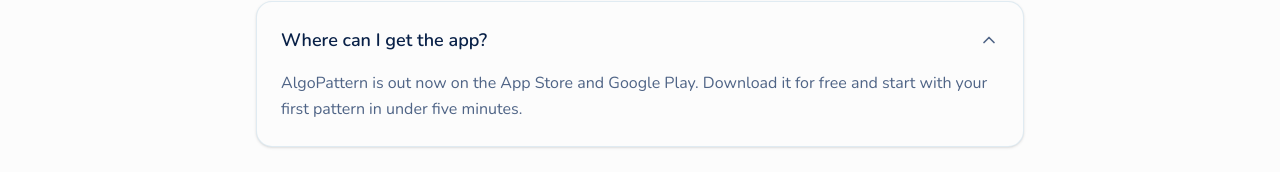
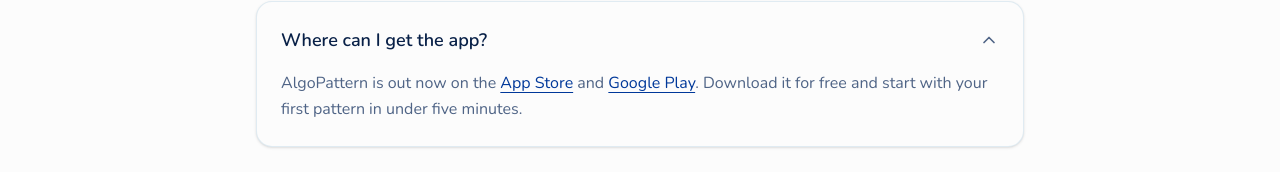
Before and after one commit to algopattern-app/landing-page, a Next.js app: page / in a window 1280 px wide. Both pictures are taken after a click on the heading "Where can I get the app?". Shown: the part 2943-3115 px from the top of the page. Built offline with nearby package versions, Linux system fonts and the light colour scheme.

Commit message:
feat: links in faq

```diff
--- a/app/page.tsx
+++ b/app/page.tsx
@@ -3,7 +3,7 @@
 import { Card } from "@/components/ui/card"
 import { Footer } from "@/components/footer"
 import { Clock, Gamepad2, BookOpen, Smartphone, Trophy, Zap, Target, ChevronDown } from "lucide-react"
-import { StoreBadges } from "@/components/store-badges"
+import { StoreBadges, APP_STORE_URL, GOOGLE_PLAY_URL } from "@/components/store-badges"
 
 export default function HomePage() {
   return (
@@ -69,7 +69,7 @@
               <div>
                 <h3 className="text-xl font-semibold mb-4 text-foreground">Practicing LeetCode on mobile is clunky.</h3>
                 <p className="text-muted-foreground mb-6 leading-relaxed">
-                  Most apps force you to type code on a tiny screen. But interviews aren't just about syntax — they're
+                  Most apps force you to type code on a tiny screen. But interviews aren't just about syntax; they're
                   about recognizing patterns fast.
                 </p>
                 <div className="space-y-4">
@@ -273,7 +273,27 @@
                 </summary>
                 <div className="mt-4 text-muted-foreground leading-relaxed">
                   <p>
-                    AlgoPattern is out now on the App Store and Google Play. Download it for free and start with your first pattern in under five minutes.
+                    AlgoPattern is out now on the{" "}
+                    <a
+                      href={APP_STORE_URL}
+                      target="_blank"
+                      rel="noopener"
+                      onClick={() => posthog.capture("store_badge_clicked", { source: "faq", store: "app_store" })}
+                      className="text-primary underline underline-offset-4 hover:opacity-80 transition-opacity"
+                    >
+                      App Store
+                    </a>{" "}
+                    and{" "}
+                    <a
+                      href={GOOGLE_PLAY_URL}
+                      target="_blank"
+                      rel="noopener"
+                      onClick={() => posthog.capture("store_badge_clicked", { source: "faq", store: "google_play" })}
+                      className="text-primary underline underline-offset-4 hover:opacity-80 transition-opacity"
+                    >
+                      Google Play
+                    </a>
+                    . Download it for free and start with your first pattern in under five minutes.
                   </p>
                 </div>
               </details>
--- a/components/store-badges.tsx
+++ b/components/store-badges.tsx
@@ -2,8 +2,8 @@
 
 import posthog from "posthog-js";
 
-const APP_STORE_URL = "https://apps.apple.com/us/app/algopattern/id6775235476"
-const GOOGLE_PLAY_URL = "https://play.google.com/store/apps/details?id=com.algopattern.app"
+export const APP_STORE_URL = "https://apps.apple.com/us/app/algopattern/id6775235476"
+export const GOOGLE_PLAY_URL = "https://play.google.com/store/apps/details?id=com.algopattern.app"
 
 export function StoreBadges({ source }: { source: string }) {
     const trackClick = (store: "app_store" | "google_play") => {
```
